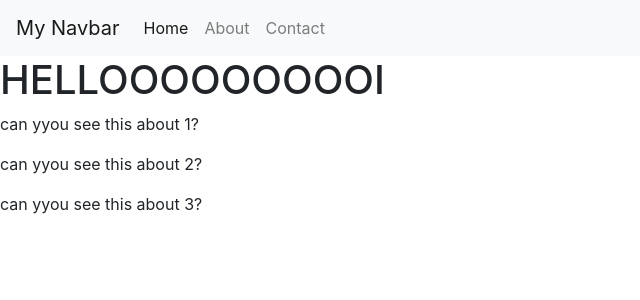
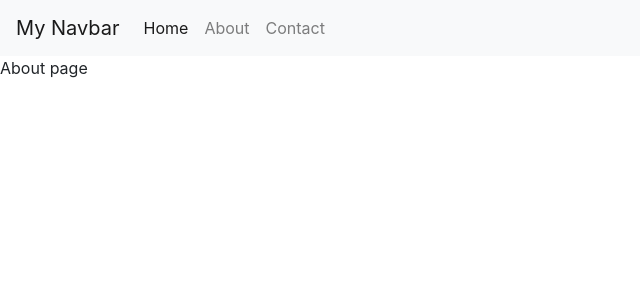
Before and after one commit to realtirtha/PythonLearning, a Django app: page /about/ in a window 1280 px wide. Shown: the top 300 px of the page, without its empty margins (0-640 px from the left). Run offline with Django 4.2, Linux system fonts and the light colour scheme; some libraries are stand-ins or nearby versions.

Commit message:
added html on about page

```diff
--- a/ProjectInit/initproject/templates/about.html
+++ b/ProjectInit/initproject/templates/about.html
@@ -1,9 +1,17 @@
 {% extends 'base.html' %}
 
 {% block content %}
-<h1>HELLOOOOOOOOOI</h1>
-<p>can yyou see this about 1?</p>
-<p>can yyou see this about 2?</p>
-<p>can yyou see this about 3?</p>
+<!DOCTYPE html>
+<html lang="en">
+<head>
+    <meta charset="UTF-8">
+    <meta http-equiv="X-UA-Compatible" content="IE=edge">
+    <meta name="viewport" content="width=device-width, initial-scale=1.0">
+    <title>Document</title>
+</head>
+<body>
+    <p>About page</p>
+</body>
+</html>
 
 {% endblock %}
```
